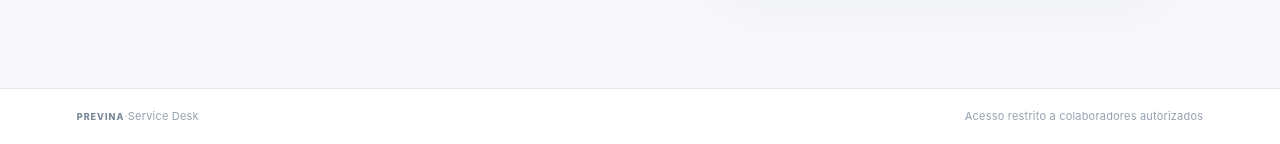
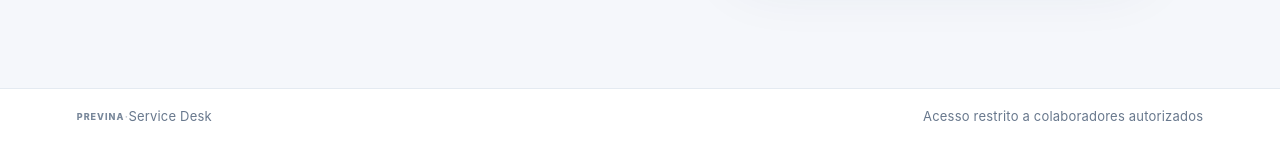
Before and after one commit to pedroo473/previna-service-desk, a Flask app: page /login in a window 1280 px wide. Shown: the part 700-844 px from the top of the page. Run offline with Flask 3, Linux system fonts and the light colour scheme; some libraries are stand-ins or nearby versions.

Commit message:
style: elevar tipografia secundária para leitura

```diff
--- a/static/style.css
+++ b/static/style.css
@@ -352,3 +352,40 @@ body { font-size:14px; color:#192b42; }
  .metric-icon{width:27px;height:27px;flex:0 0 27px}.topbar-context{max-width:calc(100% - 46px)}.notification-dropdown{right:8px;width:calc(100vw - 16px)}
 }
 @media(prefers-reduced-motion:reduce){.notification-skeleton{animation:none}.kpi-link{transition:none}}
+
+
+
+/* Contraste e limites mínimos de tipografia na interface principal. */
+.app-sidebar .brand-copy small,
+.sidebar-section-title,
+.side-nav-item,
+.profile-details strong,
+.profile-details small,
+.sidebar-help-card p,
+.sidebar-help-card a,
+.topbar-breadcrumb,
+.topbar-breadcrumb strong,
+.topbar-subtitle,
+.app-footer,
+.public-footer,
+.dashboard-eyebrow,
+.section-kicker,
+.result-count,
+.status-shortcut,
+.dashboard-table th,
+.dashboard-table td,
+.ticket-title-group small,
+.category-pill,
+.dashboard-table .date-cell,
+.dashboard-panel-footer,
+.notification-meta,
+.notification-preview-date,
+.notification-dropdown-header a { font-size:13px!important; }
+.status-shortcut-count { font-size:13px; }
+.sidebar-section-title { color:#a8bbd3; }
+.profile-details small { color:#c4d1e2; }
+.app-footer,.public-footer { color:#68788d; }
+@media(max-width:390px) {
+  .side-nav-item,.dashboard-eyebrow,.section-kicker,.status-shortcut,
+  .dashboard-table th,.dashboard-table td,.dashboard-panel-footer { font-size:13px!important; }
+}
```
